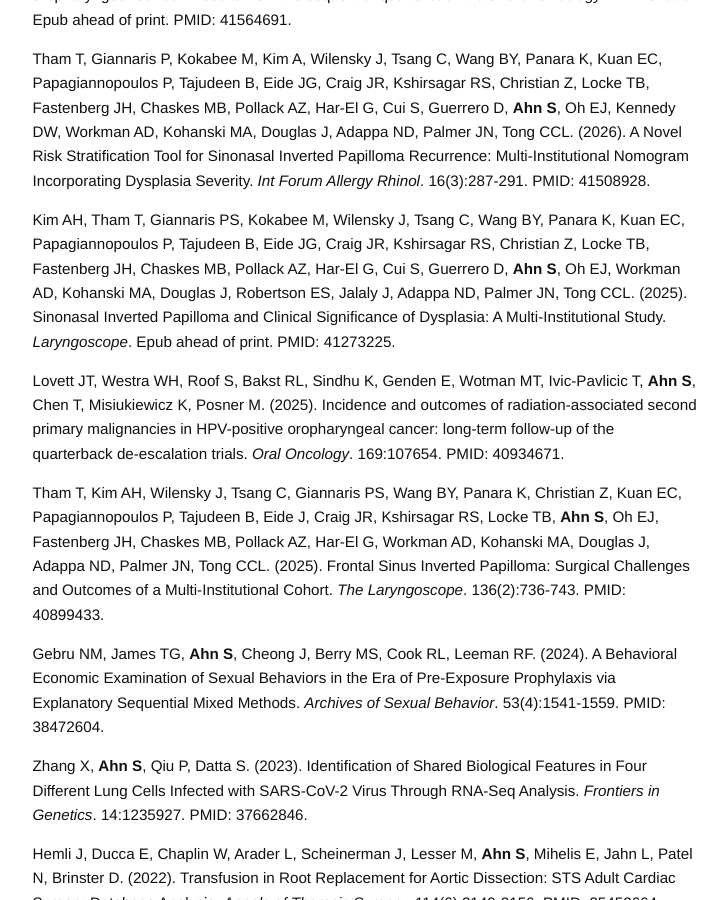
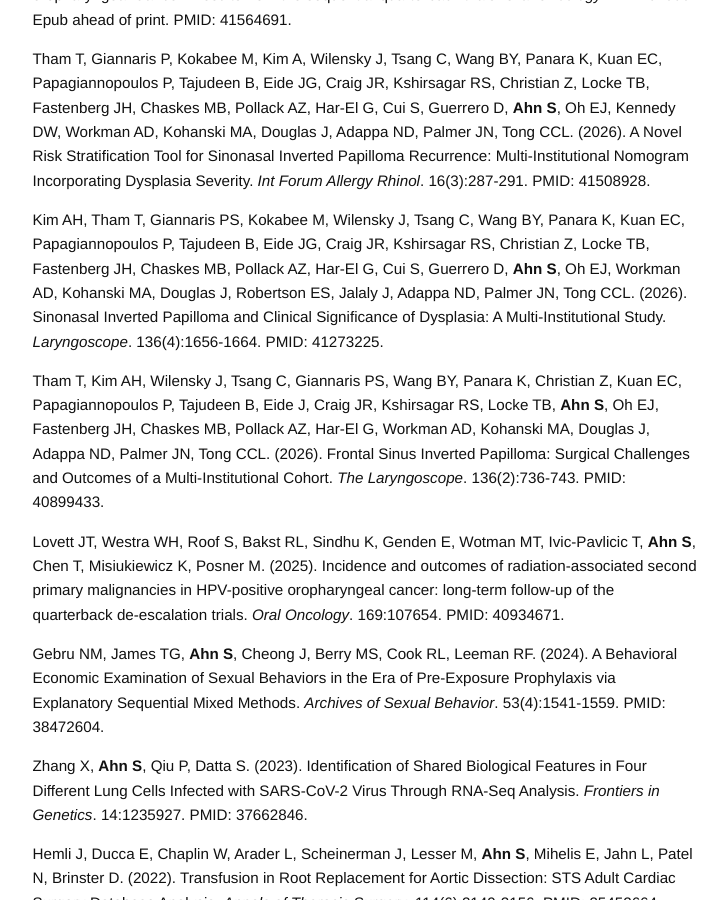
Before and after one commit to sjahnn/sjahnn.github.io, a Jekyll site: the page built from research.md, in a window 1280 px wide and 900 px high, scrolled down 1382 px. Shown: the whole window, without its empty margins (275-1002 px from the left). Built offline with Jekyll 4.4.1, drawn with Linux system fonts in a browser that asks for light colours; some of the changed text lies outside the part shown.

Commit message:
Update research.md

```diff
--- a/research.md
+++ b/research.md
@@ -35,7 +35,7 @@
 --->
 
 # Statistical and Computational Methods:
-**Ahn S**<sup><span>&#9993;</span></sup>, Fu W, van Gerwen M, Liu L, Li Z. (2026). A Multi-Omics Framework for Survival Mediation Analysis of High-Dimensional Proteogenomic Data. *PLOS Computational Biology*. Accepted. <a href="https://arxiv.org/abs/2503.08606" style="color: blue;">[Preprint]</a> <a href="https://cran.r-project.org/web/packages/SMAHP/index.html" style="color: blue;">[R package]</a>
+**Ahn S**<sup><span>&#9993;</span></sup>, Fu W, van Gerwen M, Liu L, Li Z. (2026). A Multi-Omics Framework for Survival Mediation Analysis of High-Dimensional Proteogenomic Data. *PLOS Computational Biology*. 22(4):e1014217. PMID: 42044175 <a href="https://journals.plos.org/ploscompbiol/article?id=10.1371/journal.pcbi.1014217" style="color: blue;">[pdf]</a> <a href="https://cran.r-project.org/web/packages/SMAHP/index.html" style="color: blue;">[R package]</a>
 
 **Ahn S**<sup><span>&#9993;</span></sup>, Porchia D, Roussos P, van Gerwen M, Lu Q, Li Z. (2026+). A Quasi-Regression Method for the Mediation Analysis of Zero-Inflated Single-Cell Data. <a href="https://arxiv.org/abs/2604.08507" style="color: blue;">[Preprint]</a> <a href="https://github.com/sjahnn/QuasiMed" style="color: blue;">[R package]</a>
 
@@ -76,11 +76,11 @@
 
 Tham T, Giannaris P, Kokabee M, Kim A, Wilensky J, Tsang C, Wang BY, Panara K, Kuan EC, Papagiannopoulos P, Tajudeen B, Eide JG, Craig JR, Kshirsagar RS, Christian Z, Locke TB, Fastenberg JH, Chaskes MB, Pollack AZ, Har-El G, Cui S, Guerrero D, **Ahn S**, Oh EJ, Kennedy DW, Workman AD, Kohanski MA, Douglas J, Adappa ND, Palmer JN, Tong CCL. (2026). A Novel Risk Stratification Tool for Sinonasal Inverted Papilloma Recurrence: Multi-Institutional Nomogram Incorporating Dysplasia Severity. *Int Forum Allergy Rhinol*. 16(3):287-291. PMID: 41508928.
 
-Kim AH, Tham T, Giannaris PS, Kokabee M, Wilensky J, Tsang C, Wang BY, Panara K, Kuan EC, Papagiannopoulos P, Tajudeen B, Eide JG, Craig JR, Kshirsagar RS, Christian Z, Locke TB, Fastenberg JH, Chaskes MB, Pollack AZ, Har-El G, Cui S, Guerrero D, **Ahn S**, Oh EJ, Workman AD, Kohanski MA, Douglas J, Robertson ES, Jalaly J, Adappa ND, Palmer JN, Tong CCL. (2025). Sinonasal Inverted Papilloma and Clinical Significance of Dysplasia: A Multi-Institutional Study. *Laryngoscope*. Epub ahead of print. PMID: 41273225.
+Kim AH, Tham T, Giannaris PS, Kokabee M, Wilensky J, Tsang C, Wang BY, Panara K, Kuan EC, Papagiannopoulos P, Tajudeen B, Eide JG, Craig JR, Kshirsagar RS, Christian Z, Locke TB, Fastenberg JH, Chaskes MB, Pollack AZ, Har-El G, Cui S, Guerrero D, **Ahn S**, Oh EJ, Workman AD, Kohanski MA, Douglas J, Robertson ES, Jalaly J, Adappa ND, Palmer JN, Tong CCL. (2026). Sinonasal Inverted Papilloma and Clinical Significance of Dysplasia: A Multi-Institutional Study. *Laryngoscope*. 136(4):1656-1664. PMID: 41273225.
+
+Tham T, Kim AH, Wilensky J, Tsang C, Giannaris PS, Wang BY, Panara K, Christian Z, Kuan EC, Papagiannopoulos P, Tajudeen B, Eide J, Craig JR, Kshirsagar RS, Locke TB, **Ahn S**, Oh EJ, Fastenberg JH, Chaskes MB, Pollack AZ, Har-El G, Workman AD, Kohanski MA, Douglas J, Adappa ND, Palmer JN, Tong CCL. (2026). Frontal Sinus Inverted Papilloma: Surgical Challenges and Outcomes of a Multi-Institutional Cohort. *The Laryngoscope*. 136(2):736-743. PMID: 40899433.
 
 Lovett JT, Westra WH, Roof S, Bakst RL, Sindhu K, Genden E, Wotman MT, Ivic-Pavlicic T, **Ahn S**, Chen T, Misiukiewicz K, Posner M. (2025). Incidence and outcomes of radiation-associated second primary malignancies in HPV-positive oropharyngeal cancer: long-term follow-up of the quarterback de-escalation trials. *Oral Oncology*. 169:107654. PMID: 40934671.
-
-Tham T, Kim AH, Wilensky J, Tsang C, Giannaris PS, Wang BY, Panara K, Christian Z, Kuan EC, Papagiannopoulos P, Tajudeen B, Eide J, Craig JR, Kshirsagar RS, Locke TB, **Ahn S**, Oh EJ, Fastenberg JH, Chaskes MB, Pollack AZ, Har-El G, Workman AD, Kohanski MA, Douglas J, Adappa ND, Palmer JN, Tong CCL. (2025). Frontal Sinus Inverted Papilloma: Surgical Challenges and Outcomes of a Multi-Institutional Cohort. *The Laryngoscope*. 136(2):736-743. PMID: 40899433.
 
 Gebru NM, James TG, **Ahn S**, Cheong J, Berry MS, Cook RL, Leeman RF. (2024). A Behavioral Economic Examination of Sexual Behaviors in the Era of Pre-Exposure Prophylaxis via Explanatory Sequential Mixed Methods. *Archives of Sexual Behavior*. 53(4):1541-1559. PMID: 38472604.
 
```
